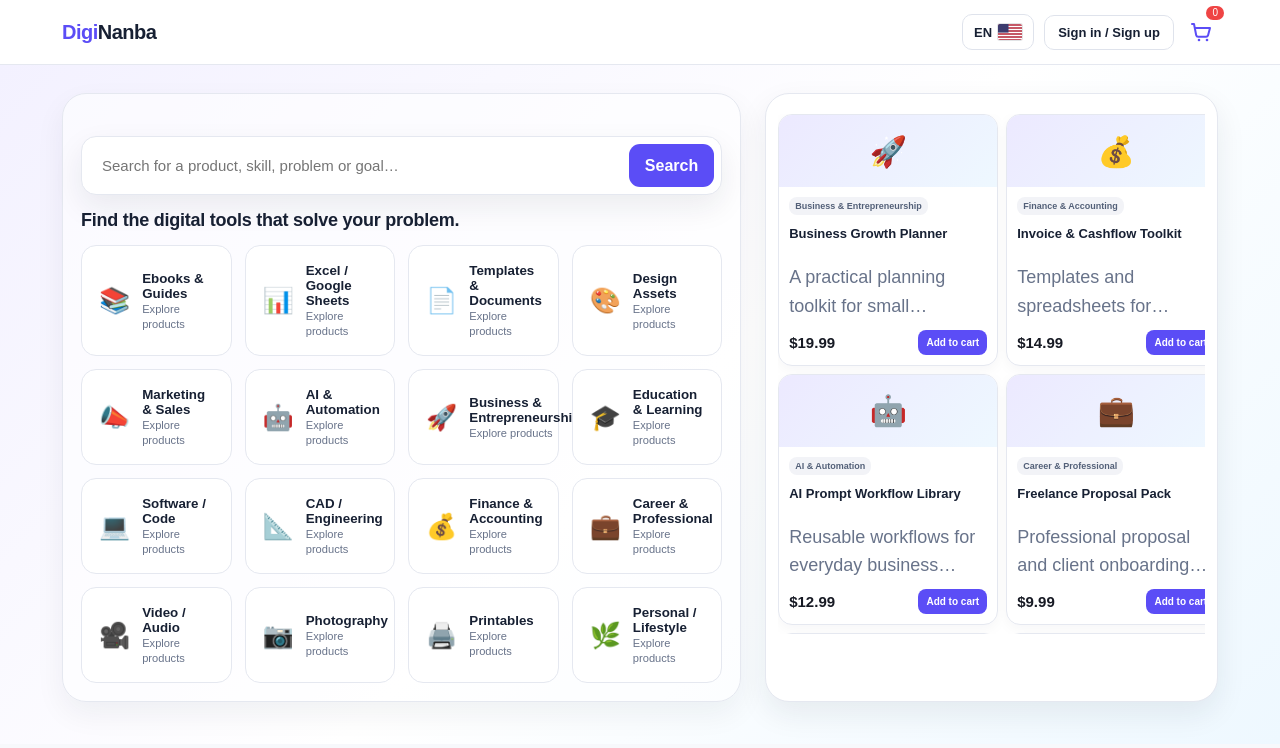
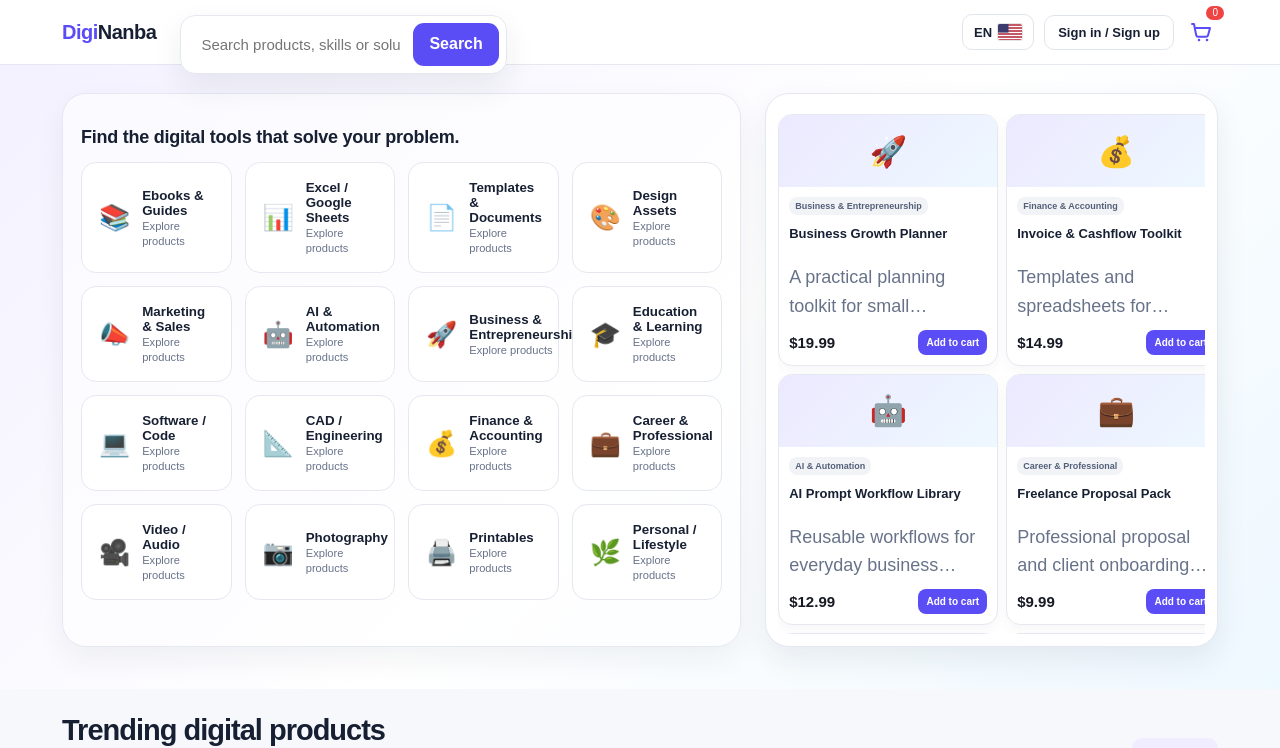
Before and after one commit to agnengineeringselectricals-crypto/diginanba, a Next.js app: page / in a window 1280 px wide. Shown: the top 748 px of the page. Built offline with nearby package versions, Linux system fonts and the light colour scheme; no server answers; the database is empty.

Commit message:
Move homepage search into the main header

```diff
--- a/app/HomePageClient.tsx
+++ b/app/HomePageClient.tsx
@@ -178,6 +178,10 @@ export default function HomePageClient({ initialProducts }: Props) {
     <header className="ref-header">
       <div className="ref-container ref-nav">
         <Link href="/" className="ref-logo"><span>Digi</span>Nanba</Link>
+        <form className="ref-searchbox ref-header-inline-search" onSubmit={runSearch}>
+          <input value={heroQuery} onChange={(event) => setHeroQuery(event.target.value)} placeholder="Search products, skills or solutions…" aria-label="Search products" />
+          <button className="ref-primary" type="submit">Search</button>
+        </form>
         <div className="ref-actions">
           <button className="ref-language" onClick={() => setMarketOpen(true)} aria-label="Choose language and country">
             <span>{languageCode}</span>
@@ -193,10 +197,6 @@ export default function HomePageClient({ initialProducts }: Props) {
       <section className="ref-hero">
         <div className="ref-container ref-market-grid">
           <div className="ref-market-left">
-            <form className="ref-searchbox ref-top-search" onSubmit={runSearch}>
-              <input value={heroQuery} onChange={(event) => setHeroQuery(event.target.value)} placeholder="Search for a product, skill, problem or goal…" aria-label="Search products" />
-              <button className="ref-primary" type="submit">Search</button>
-            </form>
             <h1>Find the digital tools that solve your problem.</h1>
             <div className="ref-category-panel" id="categories">
               <div className="ref-categories">{categories.map(([icon, label]) => <button className="ref-category" key={label} onClick={() => chooseCategory(label)}><span className="ref-category-icon">{icon}</span><span><strong>{label}</strong><small>Explore products</small></span></button>)}</div>
```
